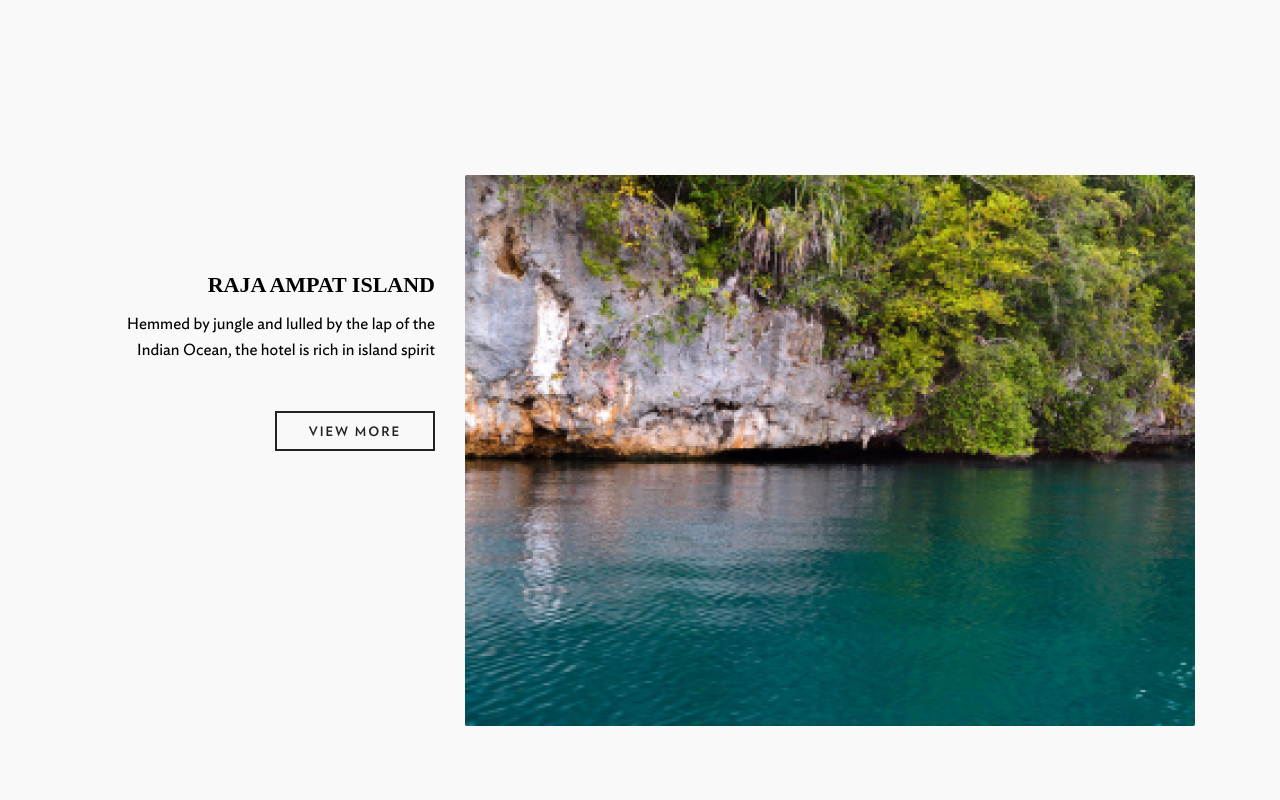
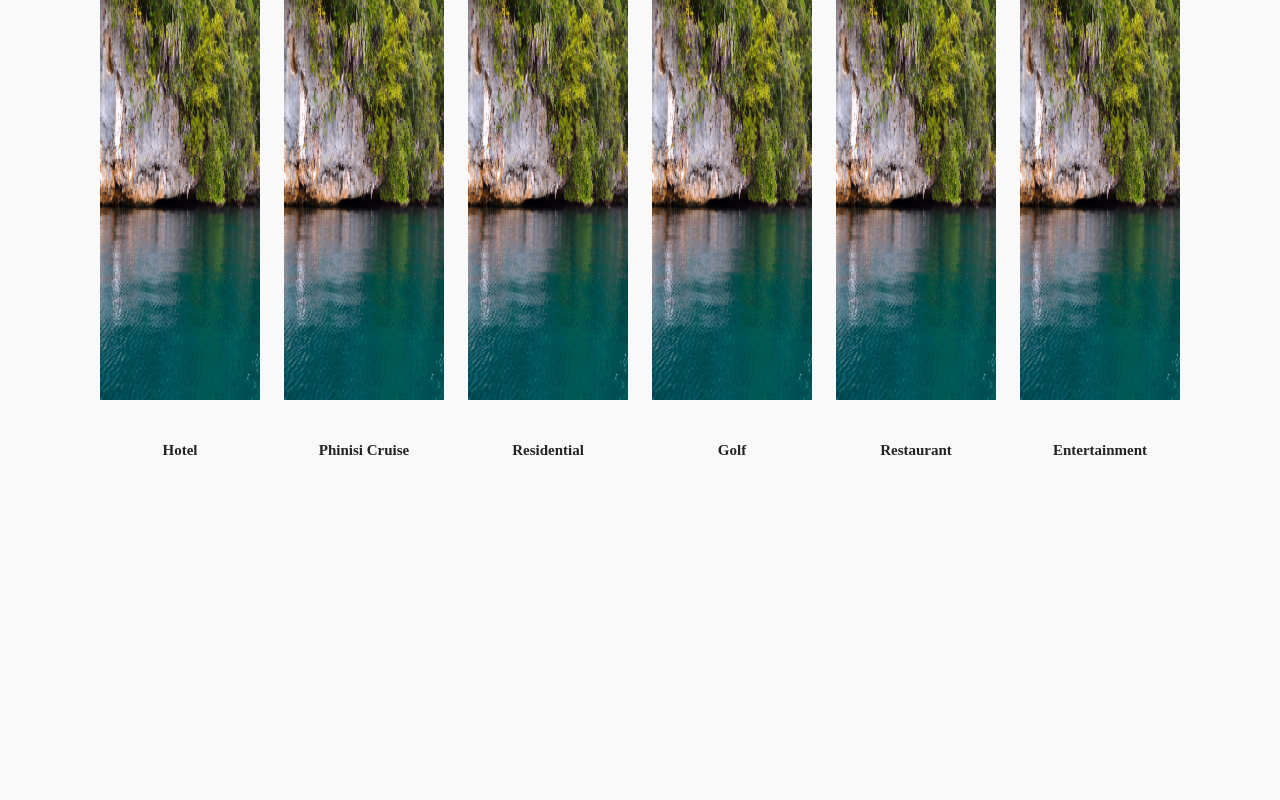
Before and after one commit to clevara-dev-id/the-maj-group-old, a React (Create React App) app: page / in a window 1280 px wide. Shown: the top 800 px of the page. Built offline with nearby package versions, Linux system fonts and the light colour scheme; a web font is replaced by a local one.

Commit message:
Add cardSixComponent (belum fix)

```diff
--- /dev/null
+++ b/src/components/base_components/base/cardSix/CardItem.js
@@ -0,0 +1,25 @@
+import React from 'react'
+import styled from 'styled-components'
+
+const CardItem = props => (
+    <ItemContainer style={props.itemContainerStyle}>
+        <img src={props.image} style={{width: "160px", height: "400px", ...props.itemImageStyle}} alt="img-card-six" />
+        <H4 margin="40px 0 0 0"> {props.head} </H4>
+    </ItemContainer>
+)
+
+const ItemContainer = styled.div(
+    props => ({
+        margin: props.margin,
+        padding: props.padding,
+    })
+)
+
+const H4 = styled.h4(
+    props => ({
+        margin: props.margin,
+        padding: props.padding,
+    })
+)
+
+export default CardItem
--- /dev/null
+++ b/src/components/base_components/base/cardSix/CardSix.js
@@ -0,0 +1,49 @@
+import React, { Component } from 'react'
+import styled from 'styled-components'
+
+import CardItem from './CardItem'
+
+export class CardSix extends Component {
+    constructor(props) {
+        super(props)
+
+        this.state = {
+             localStore: []
+        }
+    }
+
+    static getDerivedStateFromProps(nextProps, prevState) {
+        if (nextProps.store !== prevState.localStore) {
+            return {
+                localStore: nextProps.store
+            }
+        }
+    }
+
+    render() {
+
+        return (
+            <Container style={this.props.containerStyle} className={this.props.className}>
+                {this.state.localStore && this.state.localStore.map((item, i) => (
+                    <CardItem image={item.image} head={item.head} {...this.props} />
+                ))}
+            </Container>
+        )
+    }
+}
+
+
+const Container = styled.div(
+    props => ({
+        display: "flex",
+        flexDirection: "row",
+        justifyContent: "space-between",
+        margin: props.margin,
+        padding: props.padding,
+        textAlign: "center",
+        width: "1110px",
+        height: "460px"
+    })
+)
+
+export default CardSix
--- a/src/views/Home.js
+++ b/src/views/Home.js
@@ -22,12 +22,13 @@ import {
   CardText,
   CardTextSecondary,
   Title,
-  CardImage,
   CardImageLarge,
   PrimaryArticle,
   SecondaryArticle,
   SmallArticle,
 } from '../components/base_components/base'
+
+import CardSix from '../components/base_components/base/cardSix/CardSix'
 
 export default class Home extends Component {
   constructor(props){
@@ -58,7 +59,7 @@ export default class Home extends Component {
           image="http://timpietrusky.com/cdn/army.png"
         /> */}
 
-        <CardImage
+        {/* <CardImage
           title="RAJA AMPAT ISLAND"
           text="Hemmed by jungle and lulled by the lap of the Indian Ocean, the hotel is rich in island spirit"
           link="#linkTo"
@@ -105,6 +106,43 @@ export default class Home extends Component {
           alt="background"
           secondParagraph="Sint anim sunt incididunt aute labore. Cupidatat incididunt aliquip cillum minim sunt reprehenderit nostrud elit qui minim laboris. Aliquip pariatur laborum officia mollit mollit cillum esse. Culpa incididunt veniam sint ex. Deserunt et id anim culpa ullamco nostrud laborum ea consequat est et pariatur eu. Non Lorem sint nulla Lorem dolor et occaecat pariatur magna proident aliqua ut proident id.
           Amet pariatur veniam non Lorem sunt aliquip. Aute ipsum adipisicing sint proident ad nostrud minim labore ex adipisicing voluptate occaecat aliqua. Dolor ea reprehenderit occaecat dolore sunt. Sint anim sunt incididunt aute labore. Cupidatat incididunt aliquip cillum minim sunt reprehenderit nostrud elit qui minim laboris. Aliquip pariatur laborum officia mollit mollit cillum esse. Culpa incididunt veniam sint ex. Deserunt et id anim culpa ullamco nostrud laborum ea consequat est et pariatur eu. Non Lorem sint nulla Lorem dolor et occaecat pariatur magna proident aliqua ut proident id."
+        /> */}
+
+
+        <CardSix
+          className="container"
+          store={[
+            {
+              id: 1,
+              image: background,
+              head: "Hotel"
+            },
+            {
+              id: 2,
+              image: background,
+              head: "Phinisi Cruise"
+            },
+            {
+              id: 3,
+              image: background,
+              head: "Residential"
+            },
+            {
+              id: 4,
+              image: background,
+              head: "Golf"
+            },
+            {
+              id: 5,
+              image: background,
+              head: "Restaurant"
+            },
+            {
+              id: 6,
+              image: background,
+              head: "Entertainment"
+            }
+          ]}
         />
 
       </div>
```
Also changed, not shown: src/components/base_components/base/cardSix/SliderCardSix.js (added, +54 -0 lines).
